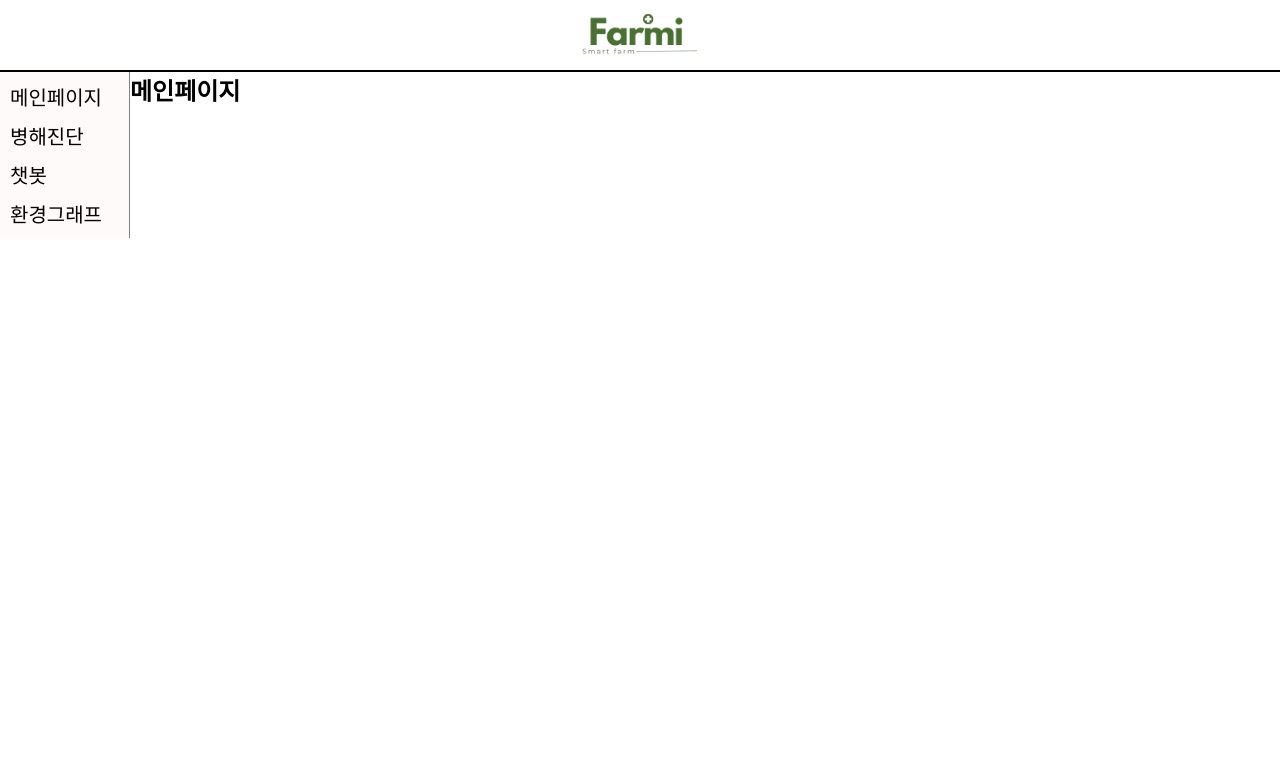
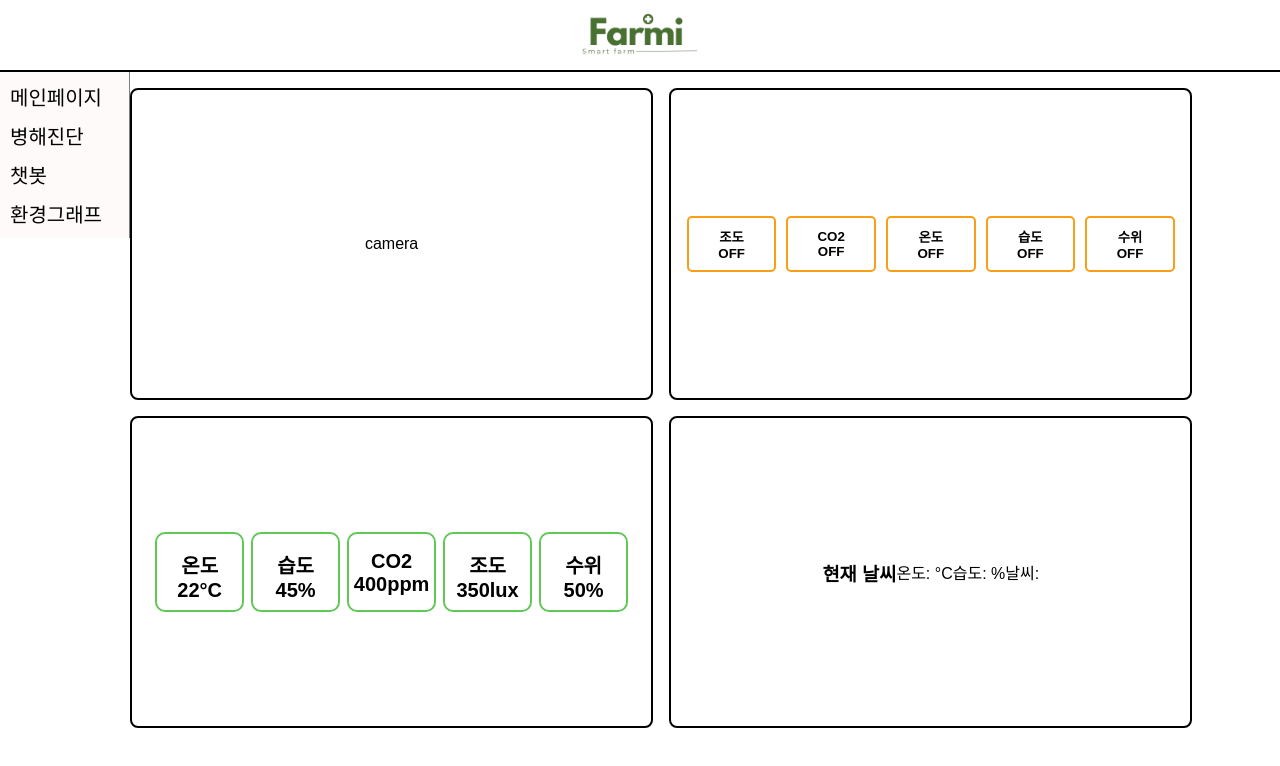
Before and after one commit to sojaeheon/smartfarm, a Vue app in the folder frontend/: page /MainView in a window 1280 px wide. Shown: the top 766 px of the page. Built offline with nearby package versions, Linux system fonts and the light colour scheme; no server answers.

Commit message:
modify mainview

```diff
--- a/frontend/src/components/GraphView.vue
+++ b/frontend/src/components/GraphView.vue
@@ -92,7 +92,7 @@ export default {
 }
 
 #Chart {
-  margin: 2vh 10vw;
+  margin: 2vw 0 10px 10vw;
   display: flex;
   width: 70vw;
 }
--- a/frontend/src/components/MainView.vue
+++ b/frontend/src/components/MainView.vue
@@ -2,14 +2,98 @@
     <div>
         <AppHeader />
     </div>
-    <h2>메인페이지</h2>
+    <div class="grid-container">
+        <!-- Camera -->
+        <div class="grid-item" id="camera">
+            camera
+            <!-- <video ref="video" width="100%" autoplay></video> -->
+        </div>
 
+        <!-- Actuator Buttons -->
+        <div class="grid-item" id="actuator-container">
+            <div v-for="(actuator, index) in actuators" :key="index" class="actuator">
+                <button type="button" :class="{ on: actuator.isOn }" @click="toggleActuator(index)">
+                    {{ actuator.label }} <br> {{ actuator.isOn ? 'ON' : 'OFF' }}
+                </button>
+            </div>
+        </div>
+
+        <!-- Current Data -->
+        <div class="grid-item" id="current-data">
+            <ul>
+                <li v-for="(value, key) in data" :key="key">{{ key }} <br> {{ value }}</li>
+            </ul>
+        </div>
+
+        <!-- Weather -->
+        <div class="grid-item" id="weather">
+            <h3>현재 날씨</h3>
+            <p>온도: {{ weather.temp }}°C</p>
+            <p>습도: {{ weather.humidity }}%</p>
+            <p>날씨: {{ weather.description }}</p>
+        </div>
+    </div>
 </template>
 
 <script>
 import AppHeader from '../components/AppHeader.vue';
 
 export default {
+    data() {
+        return {
+            actuators: [
+                { label: '조도', isOn: false },
+                { label: 'CO2', isOn: false },
+                { label: '온도', isOn: false },
+                { label: '습도', isOn: false },
+                { label: '수위', isOn: false }
+            ],
+            data: {
+                온도: '22°C',
+                습도: '45%',
+                CO2: '400ppm',
+                조도: '350lux',
+                수위: '50%',
+            },
+            weather: {
+                temp: '',
+                humidity: '',
+                description: ''
+            }
+        };
+    },
+    mounted() {
+        // 웹캠 접근
+        /*navigator.mediaDevices.getUserMedia({ video: true })
+            .then(stream => {
+                this.$refs.video.srcObject = stream;
+            })
+            .catch(error => {
+                console.error("카메라 접근 실패:", error);
+            });*/
+        // 날씨 데이터 가져오기
+        this.fetchWeatherData();
+    },
+    methods: {
+        toggleActuator(index) {
+            // 직접 상태를 변경
+            this.actuators[index].isOn = !this.actuators[index].isOn;
+            console.log(`Actuator ${this.actuators[index].label} is now ${this.actuators[index].isOn ? 'ON' : 'OFF'}`);
+        },
+        fetchWeatherData() {
+            // 기상청 API 요청 예시
+            fetch('https://api.openweathermap.org/data/2.5/weather?q=Seoul&appid=YOUR_API_KEY&units=metric')
+                .then(response => response.json())
+                .then(data => {
+                    this.weather.temp = data.main.temp;
+                    this.weather.humidity = data.main.humidity;
+                    this.weather.description = data.weather[0].description;
+                })
+                .catch(error => {
+                    console.error("날씨 정보 불러오기 실패:", error);
+                });
+        }
+    },
     components: {
         AppHeader,
     }
@@ -17,5 +101,85 @@ export default {
 </script>
 
 <style>
+.grid-container {
+    display: grid;
+    grid-template-columns: repeat(2, 1fr);
+    grid-template-rows: repeat(2, 1fr);
+    gap: 2vh;
+    width: 83vw;
+    height: 80vh;
+    margin: 2vh 0 0 8.5vw;
+}
 
+.grid-item {
+    display: flex;
+    justify-content: center;
+    align-items: center;
+    border: 2px solid #000;
+    border-radius: 8px;
+    padding: 10px;
+}
+
+#actuator-container {
+    display: flex;
+    flex-direction: row;
+    align-items: center;
+}
+
+.actuator {
+    margin: 0 5px;
+    /* 각 actuator 사이에 간격 추가 */
+}
+
+.actuator button {
+    width: 7vw;
+    height: 7vh;
+    border: 2px solid #F99E17;
+    border-radius: 5px;
+    text-align: center;
+    font-weight: bold;
+    display: inline-block;
+    cursor: pointer;
+}
+
+.on {
+    background-color: #F99E17;
+}
+
+.grid-item ul {
+    display: flex;
+    list-style: none;
+    padding: 0;
+}
+
+.grid-item li {
+    width: 7vw;
+    height: 10vh;
+    border: 2px solid #63C758;
+    border-radius: 10px;
+    text-align: center;
+    font-weight: bold;
+    padding: 2vh 0;
+    margin: 0 0.25vw;
+}
+
+@media (max-width: 768px) {
+    .grid-container {
+        grid-template-columns: 1fr;
+        grid-template-rows: auto;
+        margin: 2vw 0;
+    }
+
+    .actuator button {
+        width: 15vw;
+        height: 7vh;
+        color: black;
+        border: 2px solid #F99E17;
+        border-radius: 5px;
+        text-align: center;
+        font-weight: bold;
+        display: inline-block;
+        cursor: pointer;
+    }
+}
 </style>
```
